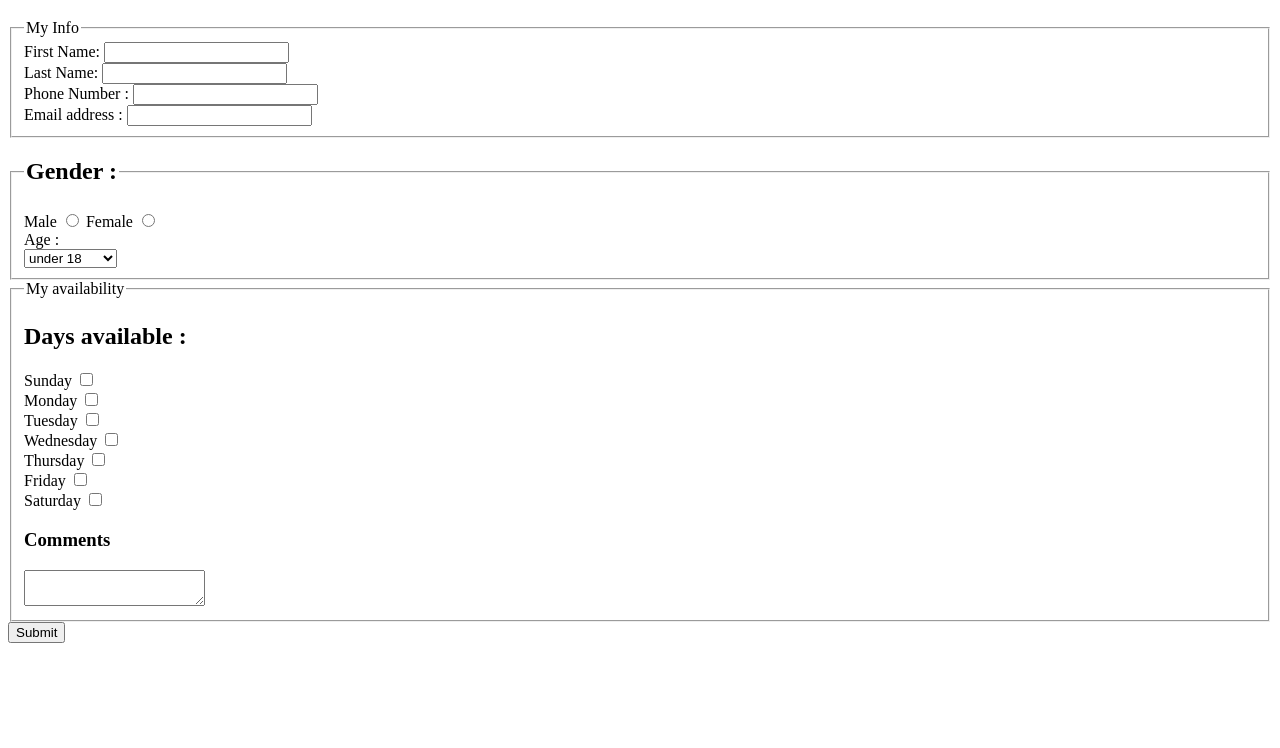
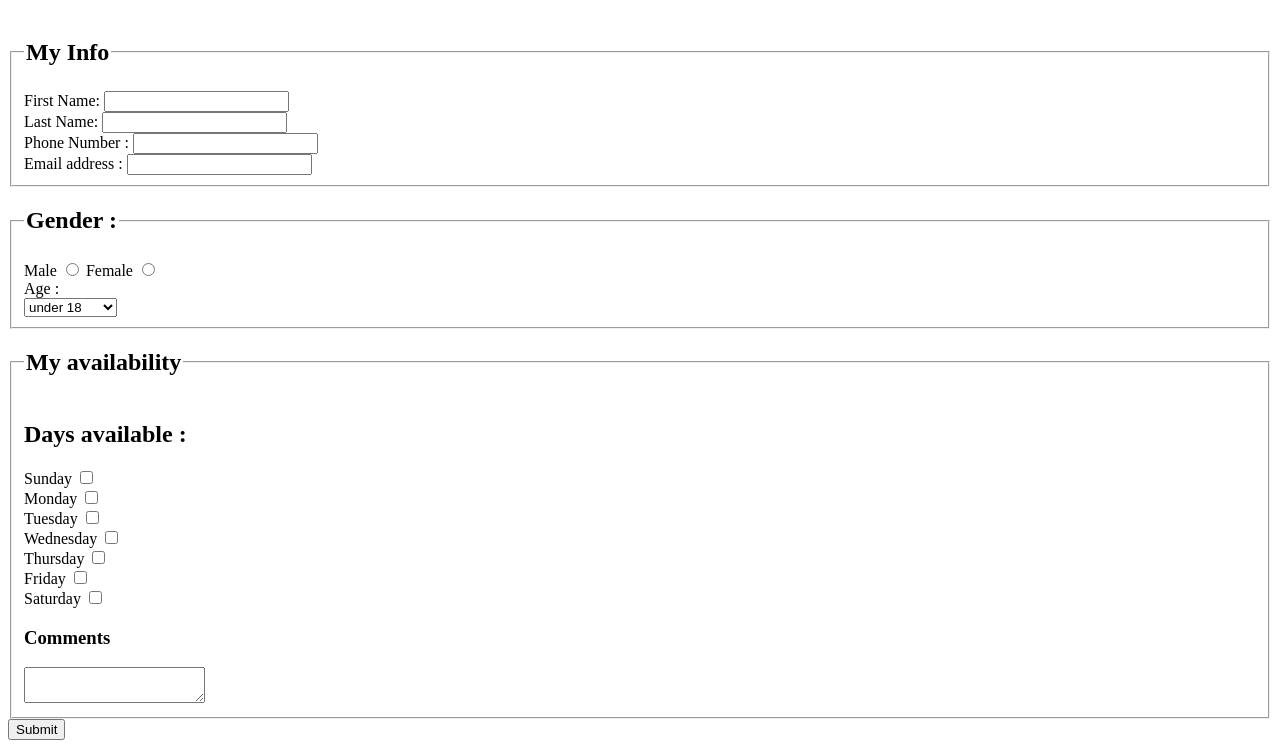
Before and after one commit to strikerZ45/lab4, a plain HTML site: page index.html in a window 1280 px wide. Shown: the part 61-809 px from the top of the page. Drawn offline with Linux system fonts and the light colour scheme.

Commit message:
fixing headers

```diff
--- a/index.html
+++ b/index.html
@@ -8,7 +8,7 @@
 	<h1> Volunteer Form</h1>
 	<form action ="http://bloomingdale.sat.iit.edu/kriedan/lab3formscript.php" method = "post">
 	<fieldset>
-		<legend> My Info </legend>
+		<legend><h2> My Info </h2></legend>
 		<div><label> First Name: <input type = "text" name = "first_name_field" ></label></div>
 		<div><label> Last Name: <input  type = "text" name = "last_name_field" ></label></div>
 		<div><label> Phone Number : <input  type = "text" name = "phone_field" ></label></div>
@@ -32,7 +32,7 @@
 		</select>
 		</fieldset>
 		<fieldset>
-			<legend> My availability </legend>
+			<legend><h2> My availability </h2></legend>
 			<h2> Days available : </h3>
 			<div>
 				<div><label> Sunday <input type = "checkbox" name = "available_field[]" value = "sunday"></label></div>
```
